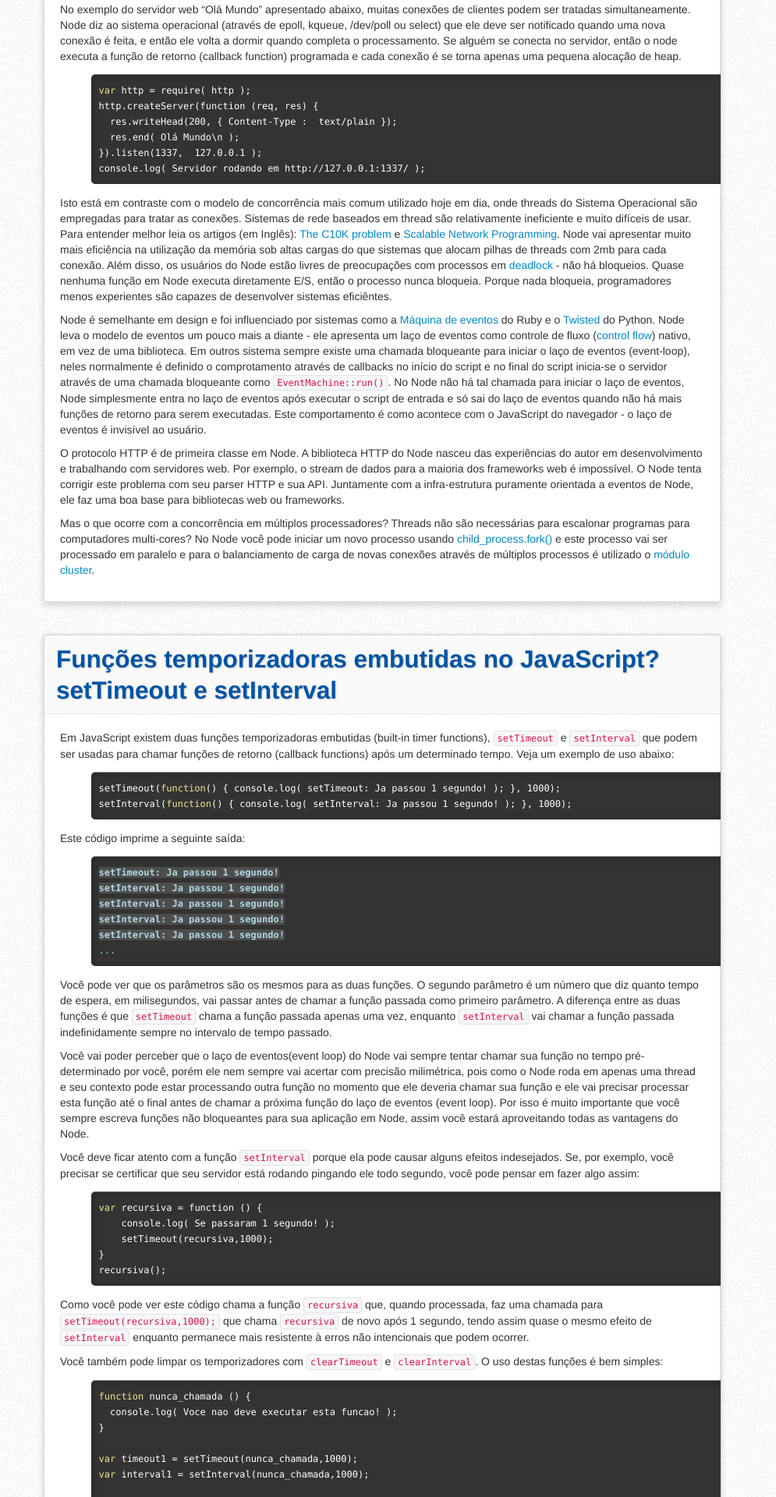
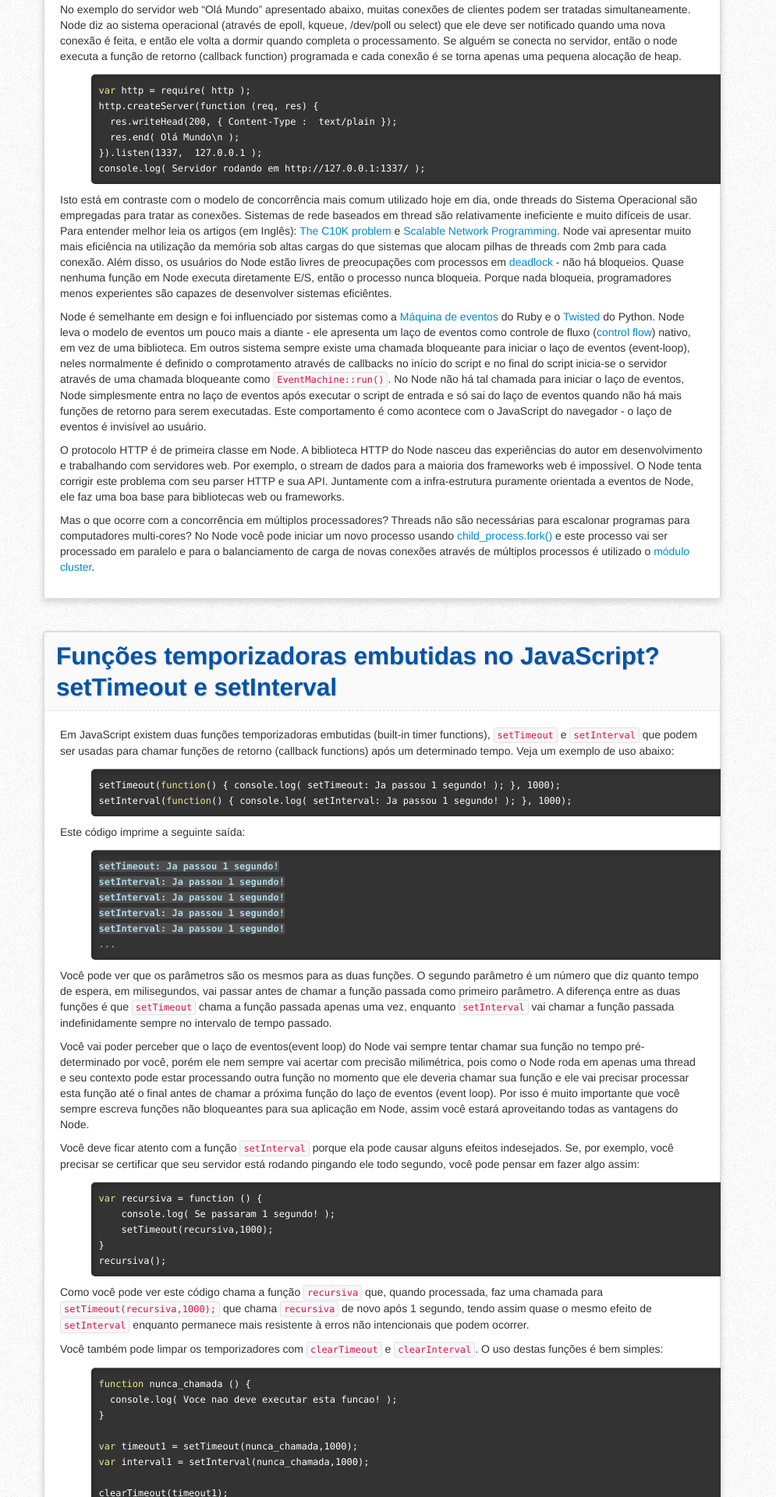
Before and after one commit to nodebr/NodeBR.com, a Jekyll site: the page built from index.html, in a window 1280 px wide. Shown: the part 718-2638 px from the top of the page at 78% size, without its empty margins (0-995 px from the left). Built offline with Jekyll 4.4.1, drawn with Linux system fonts in a browser that asks for light colours; the list of posts is cut into pages by our own code.

Commit message:
Ajustando posts

```diff
--- a/css/style.css
+++ b/css/style.css
@@ -213,16 +213,19 @@
 
 
 /* ----- CODIGO HIGHLIGHT IN POST ----- */
-.highlight {
+.highlight{
   padding: 10px 0;
   width: 100%;
-  overflow: scroll;
-}
-.highlight{
   background: #333;
   color: #fff;
+  margin-bottom: 10px;
   border-radius: 5px;
   box-shadow: inset 0 1px 10px rgba(0,0,0,.3), 0 1px 0 rgba(255,255,255,.1), 0 -1px 0 rgba(0,0,0,.5);
+}
+@media (max-width: 767px){
+  .highlight {
+    overflow: scroll;
+  }
 }
 .highlight pre {
   background: transparent;
```
